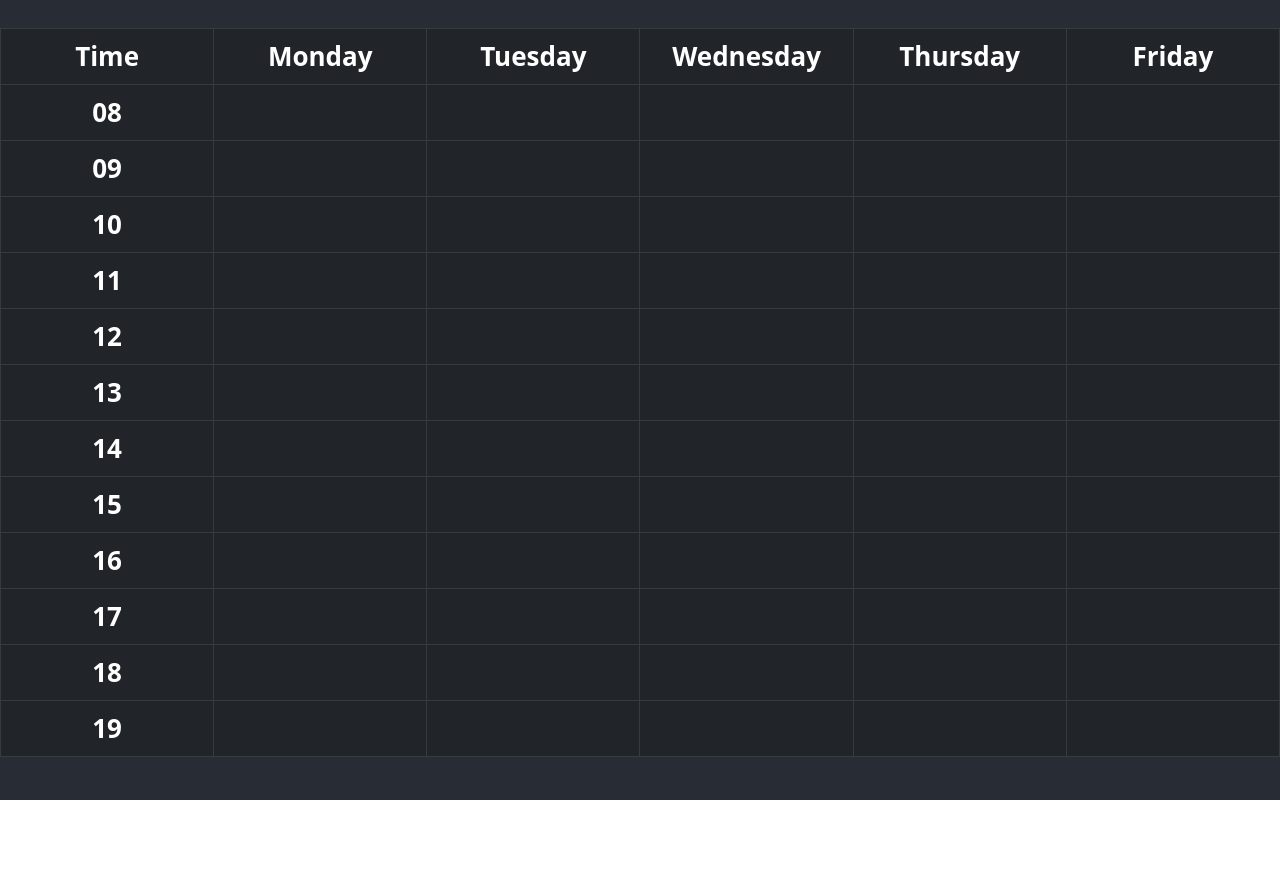
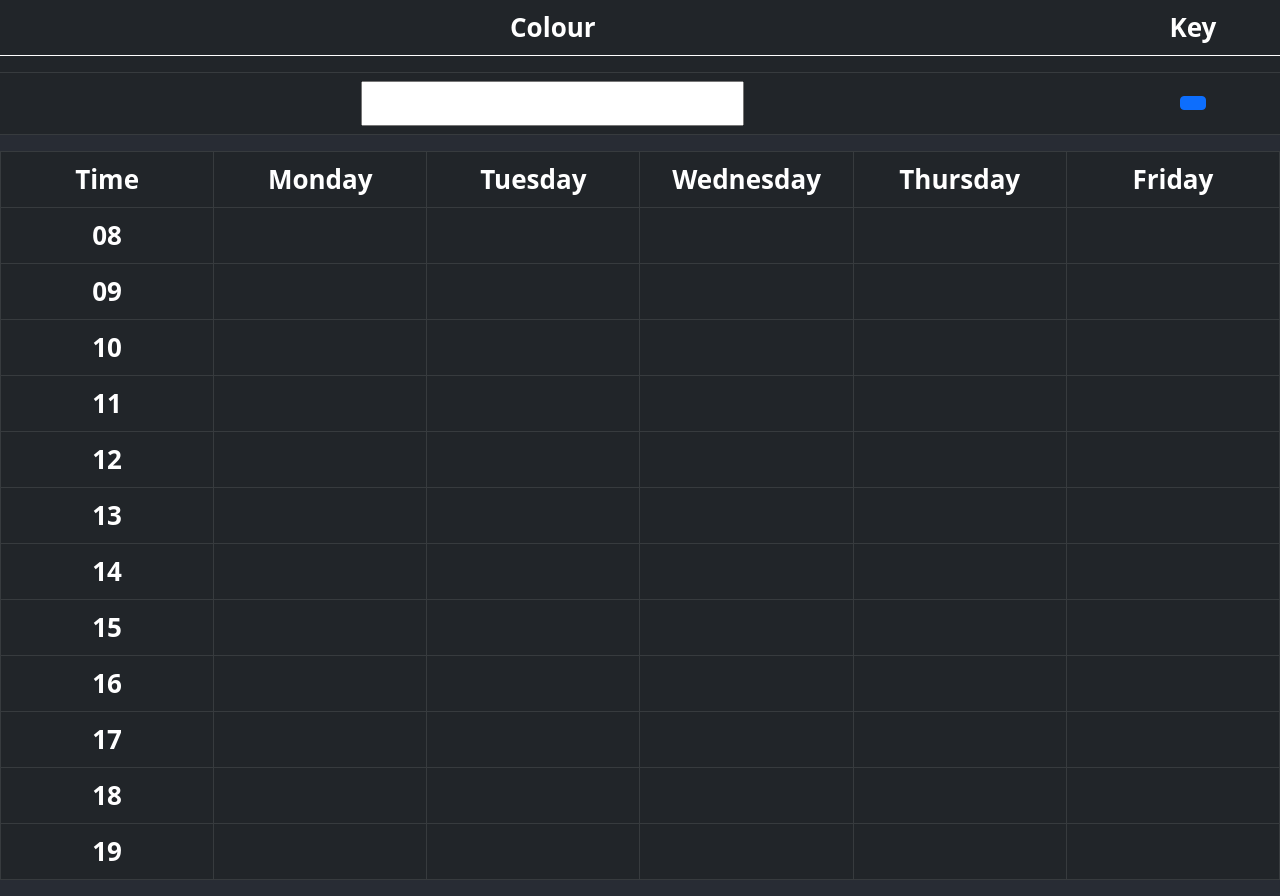
Before and after one commit to Arithmetic-Overflow/Timetable, a React (Create React App) app: page / in a window 1280 px wide. Before the commit the page ends 800 px from the top, so only its background shows below. Built offline with nearby package versions, Linux system fonts and the light colour scheme.

Commit message:
Implemented a mockup for the legend/unit insertion

```diff
--- /dev/null
+++ b/src/components/Legend.jsx
@@ -0,0 +1,47 @@
+import React, { useState } from 'react';
+import Table from 'react-bootstrap/Table';
+import Button from 'react-bootstrap/Button';
+
+const Legend = ({ className, unitColours={} }) => {
+  const [unitMap, setUnitMap] = useState(unitColours);
+  const units   = Object.keys(unitMap);
+  const colours = Object.values(unitMap);
+
+  console.log(units)
+  units.map(_ => console.log('!'));
+
+  return (
+    <Table variant='dark'>
+      <thead>
+        <tr key={ 'legendHeading' }>
+          <th key={ 'colourHeading' }>Colour</th>
+          <th key={ 'unitcodeHeading' }>Key</th>
+        </tr>
+      </thead>
+
+      <tbody>
+        {
+          Array(units).fill(0)
+            .map((_, i) =>
+              <tr key={ 'legend' + units[i] }>
+                <td key={ 'keyColour' + units[i] }style={{'backgroundColor': colours[i]}}></td>
+                <td key={ 'keyUnit'   + units[i] }>{ units[i] }</td>
+              </tr>
+            )
+        }
+
+        <tr>
+            <td>
+              <input type="text">
+              </input>
+            </td>
+          <td>
+            <Button></Button>
+          </td>
+        </tr>
+      </tbody>
+    </Table>
+  );
+};
+
+export default Legend;
--- a/src/components/TimetableInterface.jsx
+++ b/src/components/TimetableInterface.jsx
@@ -1,10 +1,13 @@
 import React from 'react';
 import Timetable from './Timetable'
-
+import Legend from './Legend'
 
 const TimetableInterface = ({ className }) => {
     return (
-        <Timetable timeStandard='24' />
+    	<div>
+	    	<Legend />
+	        <Timetable timeStandard='24' />
+        </div>
     );
 };
 
```
